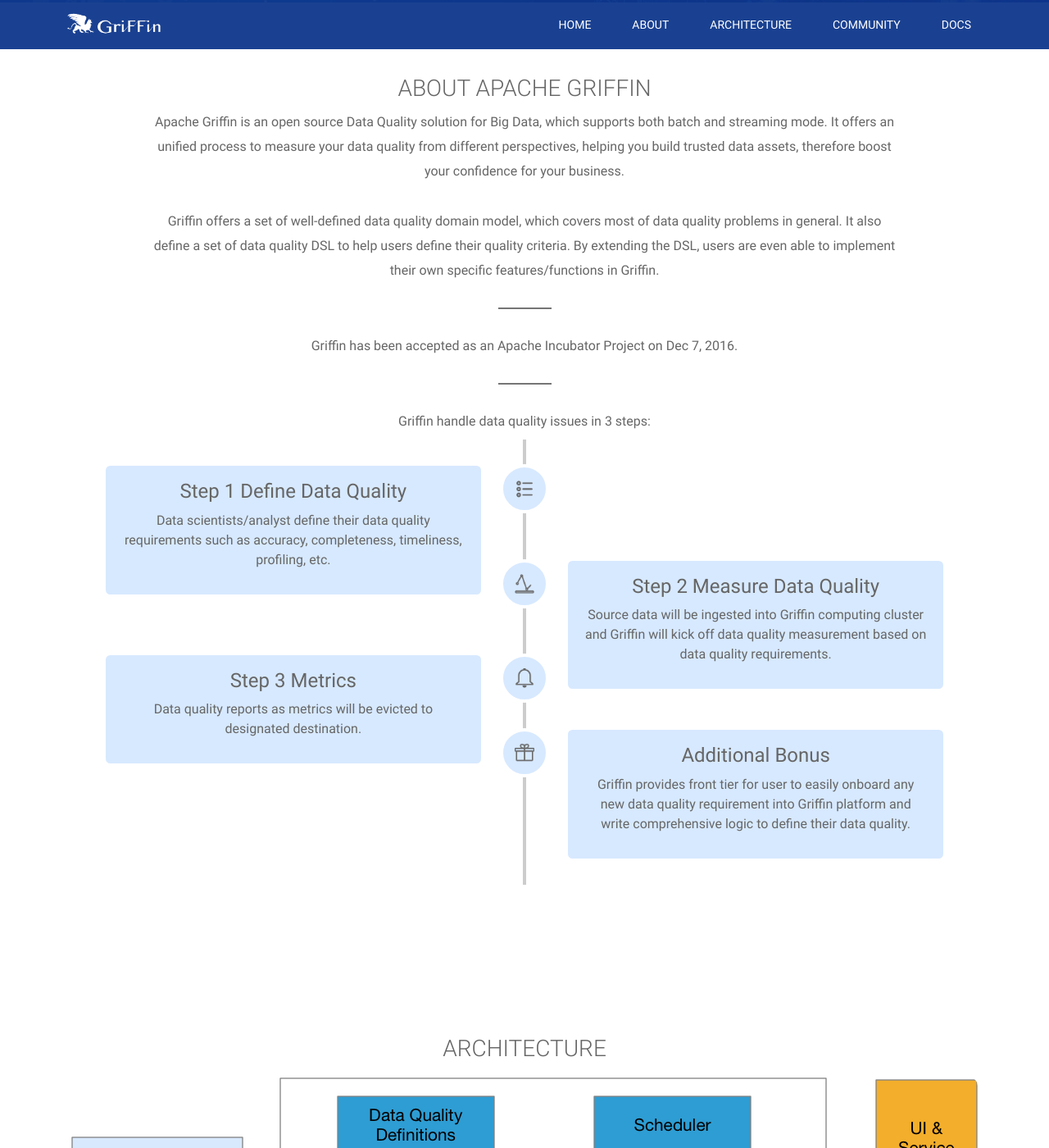
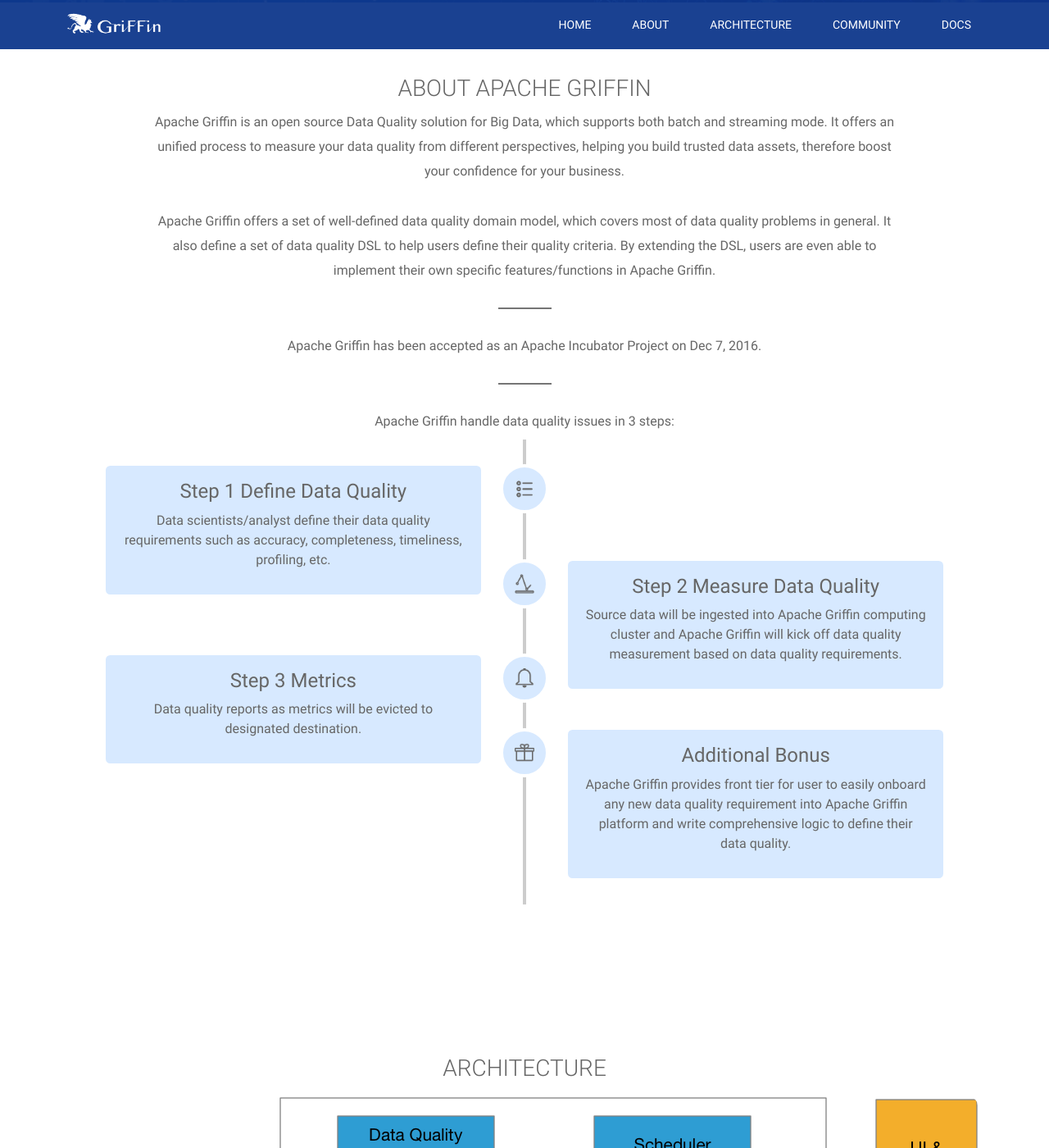
Before and after one commit to apache/griffin-site, a Jekyll site: the page index.html, which Jekyll copies as it is, in a window 1280 px wide and 1400 px high, scrolled down 591 px. Shown: the whole window at 82% size. Built offline with Jekyll 4.4.1, drawn with Linux system fonts in a browser that asks for light colours; comment, search, counter and statistics services are not loaded; some of the changed text lies outside the part shown.

Commit message:
rename griffin with [ Apache Griffin ]

```diff
--- a/index.html
+++ b/index.html
@@ -1,7 +1,7 @@
 <!DOCTYPE html>
 
 <head>
-    <title>Griffin</title>
+    <title>Apache Griffin</title>
     <meta name="keywords" content="Apache Griffin, Hadoop, Analyze, Data Quality, Quality, Real Time">
     <meta name="description" content="Apache Griffin - Big Data Quality Solution For Batch and Streaming">
     <meta name="author" content="Apache Griffin">
@@ -121,17 +121,17 @@
                     <!--management process, which enables you easily define a data quality domain model, and then waiting-->
                     <!--for the data quality metrics visualized in the dashboard. All you need is to focus on what you need,-->
                     <!--leaving the complexity of distributed big data processing to Griffin.</p>-->
-                <p style="width:80%; margin-left:auto; margin-right:auto;"> Griffin offers a set of well-defined data
+                <p style="width:80%; margin-left:auto; margin-right:auto;"> Apache Griffin offers a set of well-defined data
                     quality domain model, which covers most of data quality problems in general. It also define a set of
                     data quality DSL to help users define their quality criteria. By extending the DSL, users are even
-                    able to implement their own specific features/functions in Griffin.</p>
+                    able to implement their own specific features/functions in Apache Griffin.</p>
                 <!--<p style="width:80%; margin-left:auto; margin-right:auto;"> Apache Griffin is also high performance on-->
                     <!--data processing. It has been running on hundreds of data quality metrics in eBay, checking 700+M-->
                     <!--records every day.</p>-->
                 <div class="sepline"></div>
-                <p>Griffin has been accepted as an Apache Incubator Project on Dec 7, 2016.</P>
+                <p>Apache Griffin has been accepted as an Apache Incubator Project on Dec 7, 2016.</P>
                 <div class="sepline"></div>
-                <p>Griffin handle data quality issues in 3 steps:</p>
+                <p>Apache Griffin handle data quality issues in 3 steps:</p>
             </div>
         </div>
         <section id="cd-timeline" class="cd-container" style="margin-top:-3px;">
@@ -146,7 +146,7 @@
                 <div class="cd-timeline-img cd-movie"><img src="images/step2.png" alt="Picture"></div>
                 <div class="cd-timeline-content service-box-content">
                     <h3>Step 2 Measure Data Quality</h3>
-                    <p>Source data will be ingested into Griffin computing cluster and Griffin will kick off data quality measurement based on data quality requirements.</p>
+                    <p>Source data will be ingested into Apache Griffin computing cluster and Apache Griffin will kick off data quality measurement based on data quality requirements.</p>
                 </div>
             </div>
             <div class="cd-timeline-block">
@@ -160,8 +160,8 @@
                 <div class="cd-timeline-img cd-location"><img src="images/step4.png" alt="Picture"></div>
                 <div class="cd-timeline-content service-box-content">
                     <h3>Additional Bonus</h3>
-                    <p>Griffin provides front tier for user to easily onboard any new data
-                        quality requirement into Griffin platform and write comprehensive logic to define their data quality.</p>
+                    <p>Apache Griffin provides front tier for user to easily onboard any new data
+                        quality requirement into Apache Griffin platform and write comprehensive logic to define their data quality.</p>
                 </div>
             </div>
         </section>
@@ -192,7 +192,7 @@
 <div class="client_wrapper" id="community_page">
     <div class="container">
         <div class="row">
-            <h2 class="sectiontile">WHO USES GRIFFIN</h2>
+            <h2 class="sectiontile">WHO USES Apache Griffin</h2>
             <div class="row" style="margin-top:50px;">
                 <div class="workmargin">
                     <a href="http://www.ebay.com/"><img style="width: 160px" src="/images/ebay.png"
@@ -232,7 +232,7 @@
                 <div class="col-md-4 workmargin">
                     <h4 style="text-align: left">Contribution</h4>
                     <div style="text-align:left">
-                        <p>Get help using Griffin or contribute to the project</p>
+                        <p>Get help using Apache Griffin or contribute to the project</p>
                         <ul>
                             <li>
                                 <a href="/docs/community.html" target="_blank"><b>Mailing Lists</b></a>
@@ -241,7 +241,7 @@
                                 <a href="https://issues.apache.org/jira/browse/Griffin" target="_blank"><b>Issues Tracking</b></a>
                             </li>
                             <li>
-                                <a href="http://github.com/apache/incubator-griffin" target="_blank"><b>Griffin Github</b></a>
+                                <a href="http://github.com/apache/incubator-griffin" target="_blank"><b>Apache Griffin Github</b></a>
                             </li>
                             <li>
                                 <a href="/docs/contribute.html" target="_blank"><b>How to Contribute</b></a>
@@ -252,7 +252,7 @@
                 <div class="col-md-4 workmargin">
                     <h4 style="text-align: left">Events</h4>
                     <div style="text-align:left">
-                        <p>Learn more about Griffin from Conferences</p>
+                        <p>Learn more about Apache Griffin from Conferences</p>
                         <ul>
                             <li><a href="/docs/conf.html"><b>Conferences</b></a></li>
                             <li><a href="/docs/conf.html"><b>Meetups</b></a></li>
```
Also changed, not shown: community.md (+1 -1 lines), contribute.md (+5 -5 lines), profiling.md (+7 -7 lines), quickstart.md (+6 -6 lines), usecases.md (+6 -6 lines), README.md.
